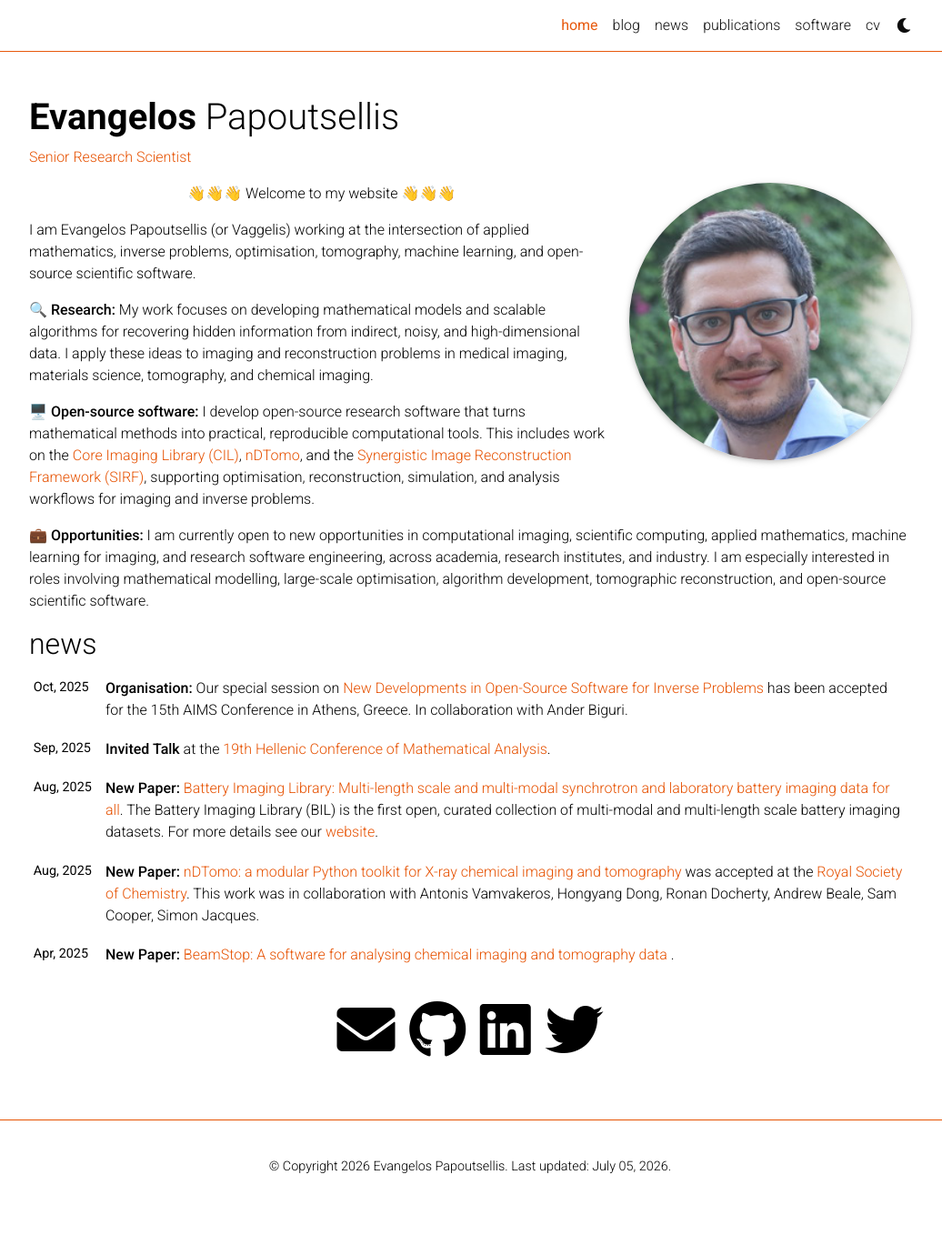
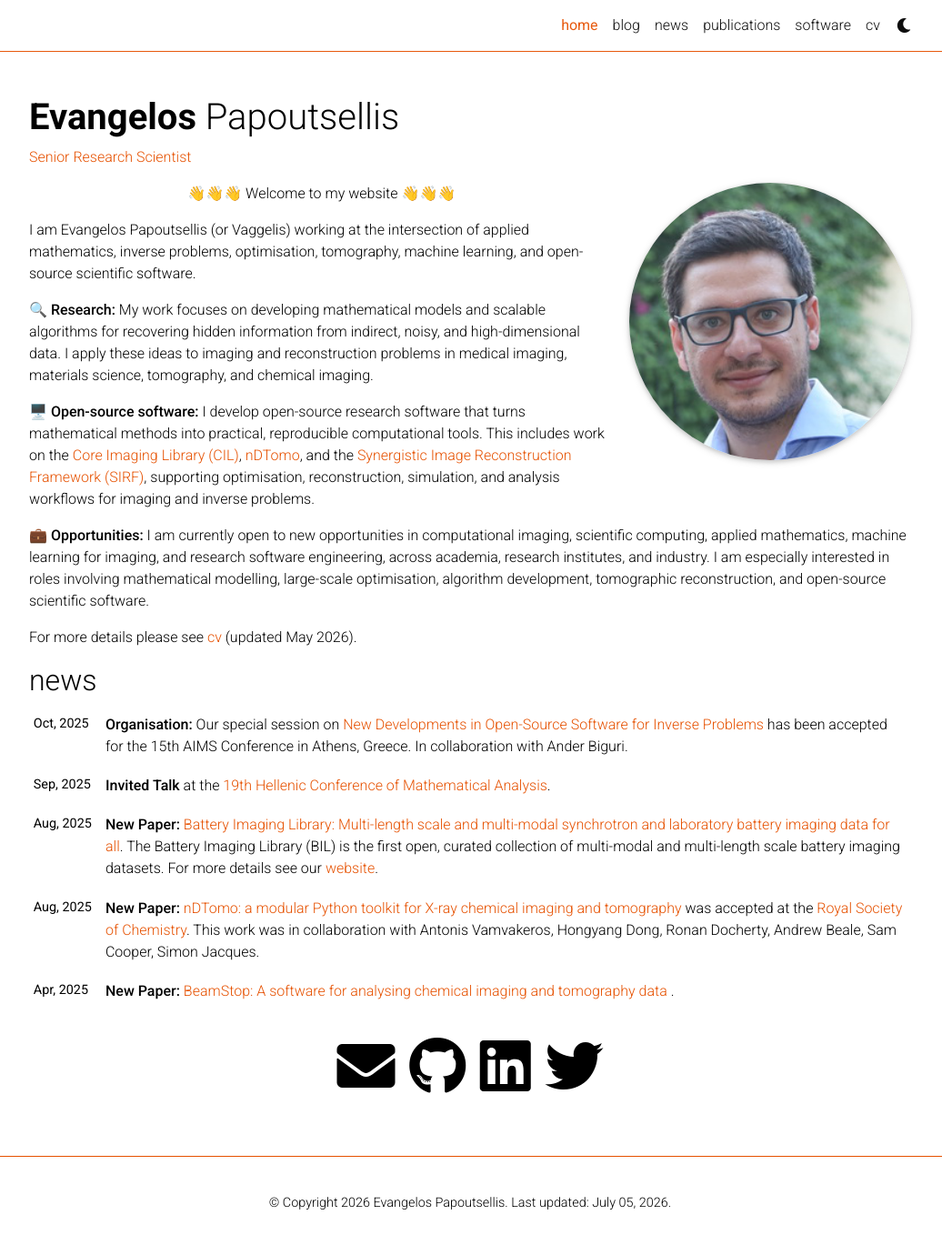
Before and after one commit to epapoutsellis/epapoutsellis.github.io, a Jekyll site: the page built from _pages/home.md, in a window 1280 px wide and 1374 px high. Shown: the top 1369 px of the window at 91% size, without its empty margins (123-1159 px from the left). Built offline with Jekyll 4.4.1, drawn with Linux system fonts in a browser that asks for light colours; full-size pictures stand in for the smaller copies a plugin makes; emoji names are drawn with the system emoji font; comment, search, counter and statistics services are not loaded; a style sheet for code colours, icons or effects is not loaded.

Commit message:
fix intro

```diff
--- a/_pages/home.md
+++ b/_pages/home.md
@@ -35,4 +35,4 @@ Prior to this, I was a Computational Imaging Scientist (permanent) at the [Scien
 
 I completed my [Master of Advanced Study, Part III of Mathematical Tripos](https://www.maths.cam.ac.uk/postgrad/part-iii/prospective.html), University of Cambridge in 2011 and a 5-year Diploma in the [Department of Applied Mathematics and Physical Sciences](http://semfe.ntua.gr/en/) at the [National Technical University of Athens](https://www.ntua.gr/en/) in 2010. -->
 
-<!-- For more details please see [cv](https://epapoutsellis.github.io/cv/) (updated November 2025). -->
+For more details please see [cv](https://epapoutsellis.github.io/cv/) (updated May 2026).
```
